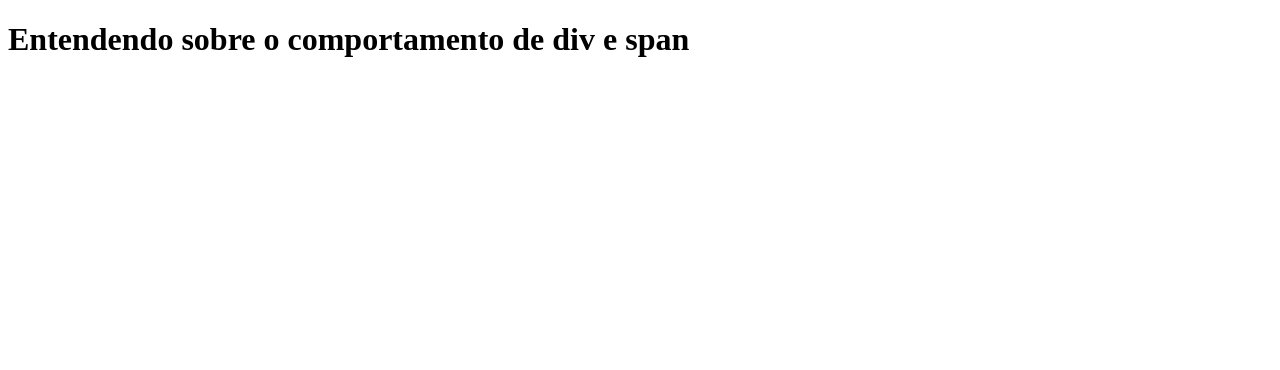
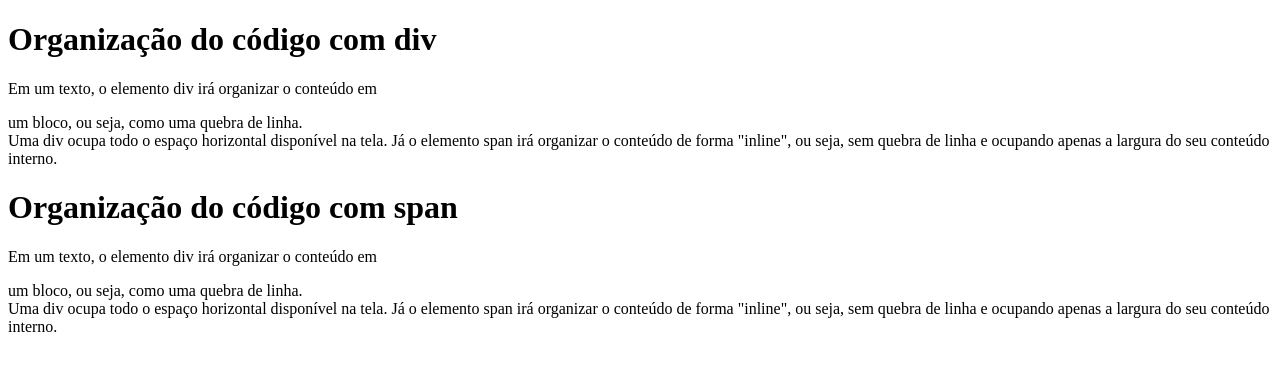
Before and after one commit to tinonazareth/BootcampFulstackJS, a plain HTML site: page div-span/index.html in a window 1280 px wide. Drawn offline with Linux system fonts and the light colour scheme.

Commit message:
redoing: a commit

```diff
--- a/div-span/index.html
+++ b/div-span/index.html
@@ -3,10 +3,27 @@
 <head>
     <meta charset="UTF-8">
     <meta name="viewport" content="width=device-width, initial-scale=1.0">
-    <title>Trabalhando com di e span</title>
+    <title>Trabalhando com div e span</title>
 </head>
 <body>
-    <h1>Entendendo sobre o comportamento de div e span</h1>
-    <p></p>
+    <!--Utilizando div-->
+    <h1>Organização do código com div</h1>
+    <p>	Em um texto, o elemento div irá organizar o conteúdo em
+		<div>um bloco, ou seja, como uma quebra de linha.</div>
+		Uma div ocupa todo o espaço horizontal disponível na tela.
+		Já o elemento span irá organizar o  conteúdo de forma "inline",
+		ou seja, sem quebra de linha e ocupando apenas
+		a largura do seu conteúdo interno.</p>
+
+        <!--Utlizando span-->
+        <h1>Organização do código com span</h1>
+
+        <p> Em um texto, o elemento div irá organizar o conteúdo em
+		<div>um bloco, ou seja, como uma quebra de linha.</div>
+		Uma div ocupa todo o espaço horizontal disponível na tela.
+		Já o elemento span irá organizar o conteúdo de forma "inline",
+		ou seja, <span>sem quebra de linha</span> e ocupando apenas
+		<span>a largura do seu conteúdo interno</span>.
+        </p>
 </body>
 </html>
```
Also changed, not shown: link/index.html (added, +16 -0 lines).
